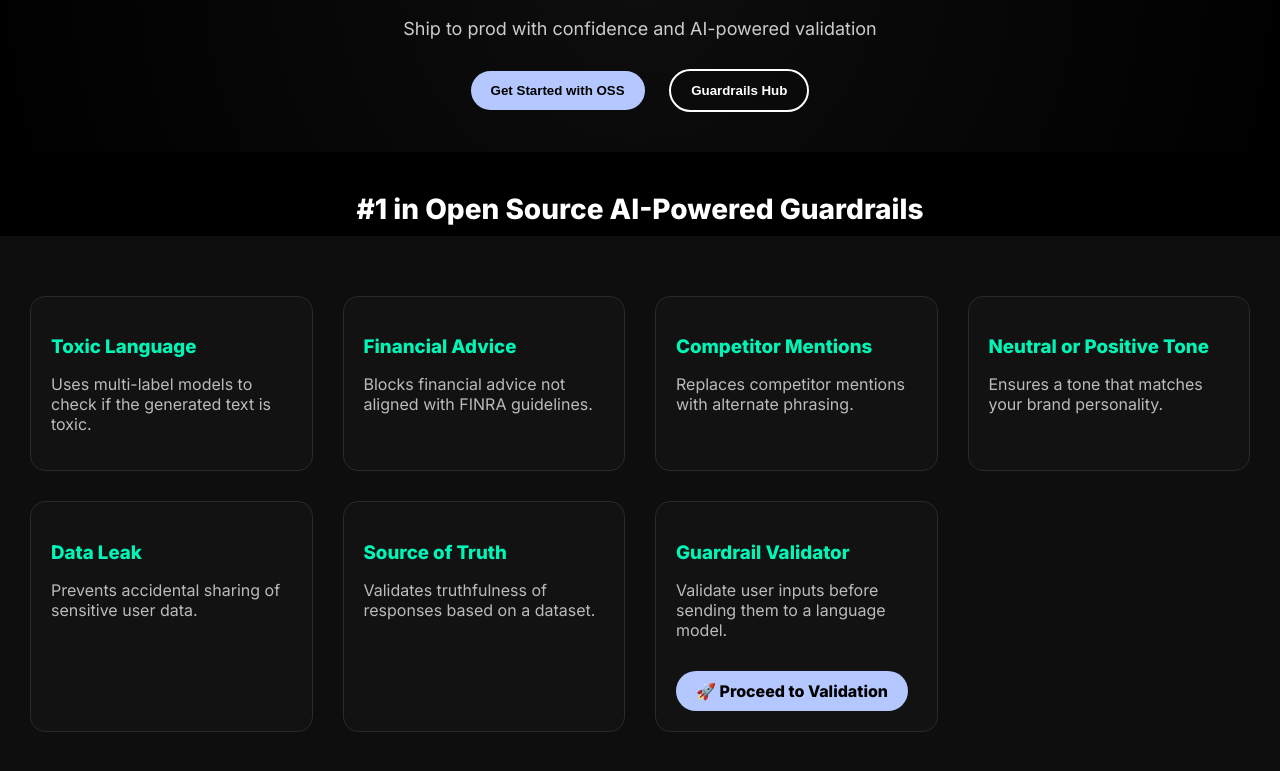
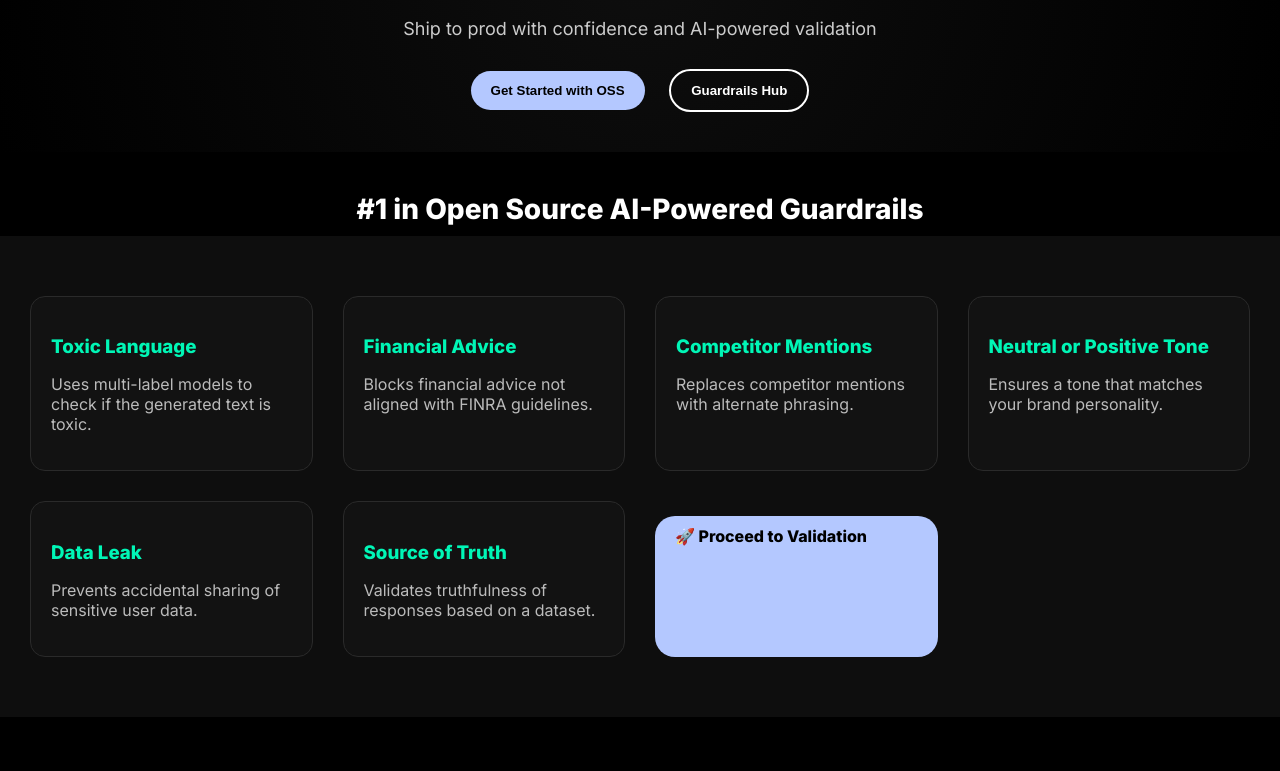
Before and after one commit to sp560923/nsfw_guard_rail, a plain HTML site: page index.html in a window 1280 px wide. Shown: the part 317-1088 px from the top of the page. After the commit the page ends 1034 px from the top, so only its background shows below. Drawn offline with Linux system fonts and the light colour scheme.

Commit message:
Update index.html

```diff
--- a/index.html
+++ b/index.html
@@ -154,20 +154,19 @@
       <h3>Source of Truth</h3>
       <p>Validates truthfulness of responses based on a dataset.</p>
     </div>
-   <div class="feature-card">
-  <h3 style="color: #00f6b6;">Guardrail Validator</h3>
-  <p>Validate user inputs before sending them to a language model.</p>
-  <div onclick="window.location.href='?proceed=true'" style="
+  <a href="/?proceed=true" style="
+  display: inline-block;
   margin-top: 15px;
-    display: inline-block;
   padding: 10px 20px;
   background-color: #b4c8ff;
   border-radius: 20px;
   font-weight: bold;
   color: black;
-    cursor: pointer;
-  ">🚀 Proceed to Validation</div>
-</div>
+  text-decoration: none;
+">
+  🚀 Proceed to Validation
+</a>
+
   </section>
 </body>
 </html>
```
Lines whose indentation alone changed are shown as unchanged.
